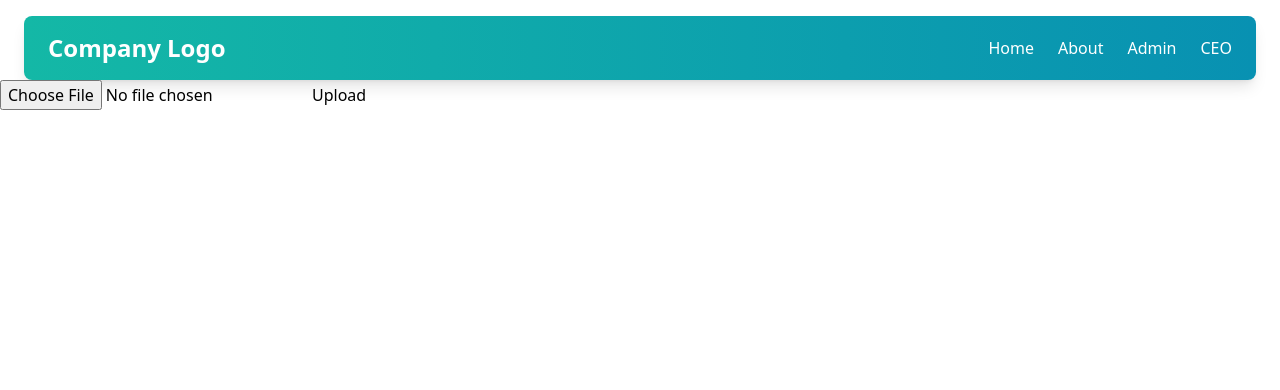
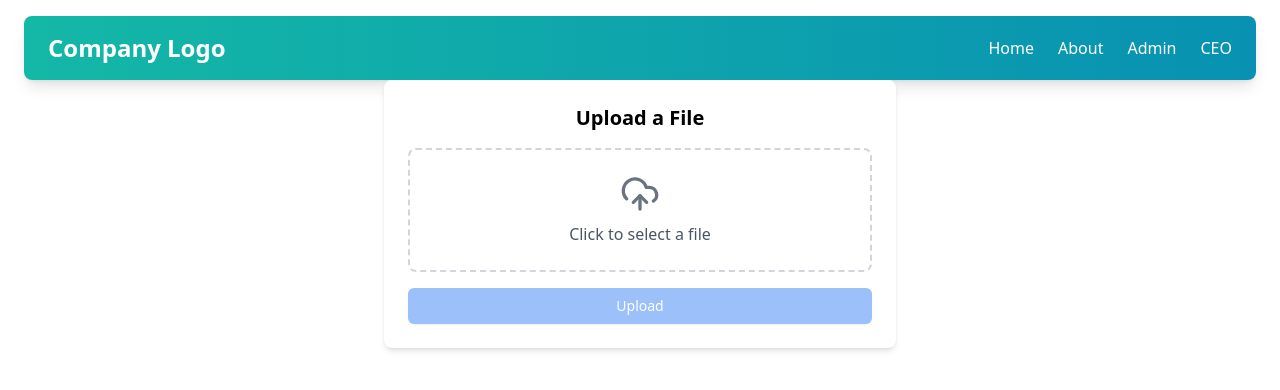
Before and after one commit to azzayshakya/File-Upload-Template, a React (Vite) app in the folder frontend/: page /home in a window 1280 px wide. Shown: the top 390 px of the page. Built offline with nearby package versions, Linux system fonts and the light colour scheme.

Commit message:
Feature : User can preview the images before upload

```diff
--- a/frontend/src/pages/Home.jsx
+++ b/frontend/src/pages/Home.jsx
@@ -1,42 +1,72 @@
+import React, { useState } from 'react';
 import { Button } from '@/components/ui/button';
-import React, { useState } from 'react';
-import axios from "../apis/uploadApi";
+import axios from '../apis/uploadApi';
+import { UploadCloud, Trash2 } from 'lucide-react';
+
 export default function Home() {
-  const teamMembers = [
-    { name: 'John Doe', role: 'CEO', img: '' },
-    { name: 'Jane Smith', role: 'CTO', img: '' },
-    { name: 'Alex Johnson', role: 'Lead Developer', img: '' },
-  ];
   const [file, setFile] = useState(null);
-  const [message, setMessage] = useState("");
+  const [preview, setPreview] = useState(null);
+  const [message, setMessage] = useState('');
   const [uploadedFile, setUploadedFile] = useState(null);
 
-  const handleFileChange = (e) => setFile(e.target.files[0]);
+  const handleFileChange = (e) => {
+    const selectedFile = e.target.files[0];
+    if (selectedFile) {
+      setFile(selectedFile);
+      setPreview(URL.createObjectURL(selectedFile));
+    }
+  };
 
   const handleUpload = async () => {
-    if (!file) return setMessage("Please select a file!");
+    if (!file) return setMessage('Please select a file!');
 
     const formData = new FormData();
-    formData.append("file", file);
+    formData.append('file', file);
 
     try {
-      const res = await axios.post("/upload", formData, {
-        headers: { "Content-Type": "multipart/form-data" },
+      const res = await axios.post('/upload', formData, {
+        headers: { 'Content-Type': 'multipart/form-data' },
       });
-
       setUploadedFile(res.data.url);
-      setMessage("File uploaded successfully!");
+      setMessage('File uploaded successfully!');
+      setFile(null);
+      setPreview(null);
     } catch (error) {
-      setMessage(error.response?.data?.error || "Upload failed");
+      setMessage(error.response?.data?.error || 'Upload failed');
     }
   };
 
   return (
-    <div>
-    <input type="file" onChange={handleFileChange} />
-    <button onClick={handleUpload}>Upload</button>
-    {message && <p>{message}</p>}
-    {uploadedFile && <p>File URL: <a href={uploadedFile} target="_blank">{uploadedFile}</a></p>}
-  </div>
+    <div className="max-w-lg mx-auto p-6 bg-white shadow-md rounded-lg flex flex-col items-center">
+      <h2 className="text-xl font-semibold mb-4">Upload a File</h2>
+      <div className="w-full flex flex-col items-center border-2 border-dashed border-gray-300 p-6 rounded-lg mb-4">
+        {preview ? (
+          <div className="relative w-full max-w-sm">
+            <img src={preview} alt="Preview" className="w-full h-auto rounded-lg shadow-md" />
+            <button
+              onClick={() => { setFile(null); setPreview(null); }}
+              className="absolute top-2 right-2 bg-red-500 text-white p-1 rounded-full"
+            >
+              <Trash2 size={18} />
+            </button>
+          </div>
+        ) : (
+          <label className="flex flex-col items-center cursor-pointer">
+            <UploadCloud size={40} className="text-gray-500 mb-2" />
+            <span className="text-gray-600">Click to select a file</span>
+            <input type="file" className="hidden" onChange={handleFileChange} />
+          </label>
+        )}
+      </div>
+      <Button onClick={handleUpload} disabled={!file} className="w-full bg-blue-500 hover:bg-blue-600 text-white">
+        Upload
+      </Button>
+      {message && <p className="mt-4 text-gray-700">{message}</p>}
+      {/* {uploadedFile && (
+        <p className="mt-2 text-blue-600">
+          File URL: <a href={uploadedFile} target="_blank" rel="noopener noreferrer">{uploadedFile}</a>
+        </p>
+      )} */}
+    </div>
   );
 }
```
